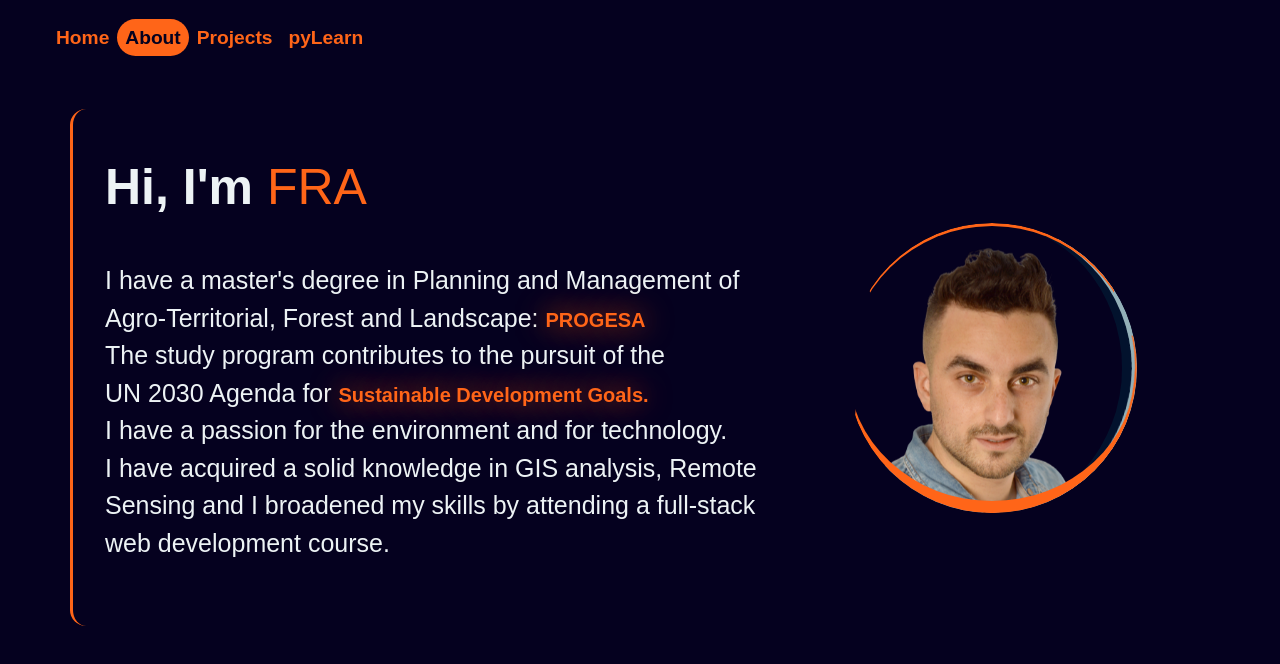
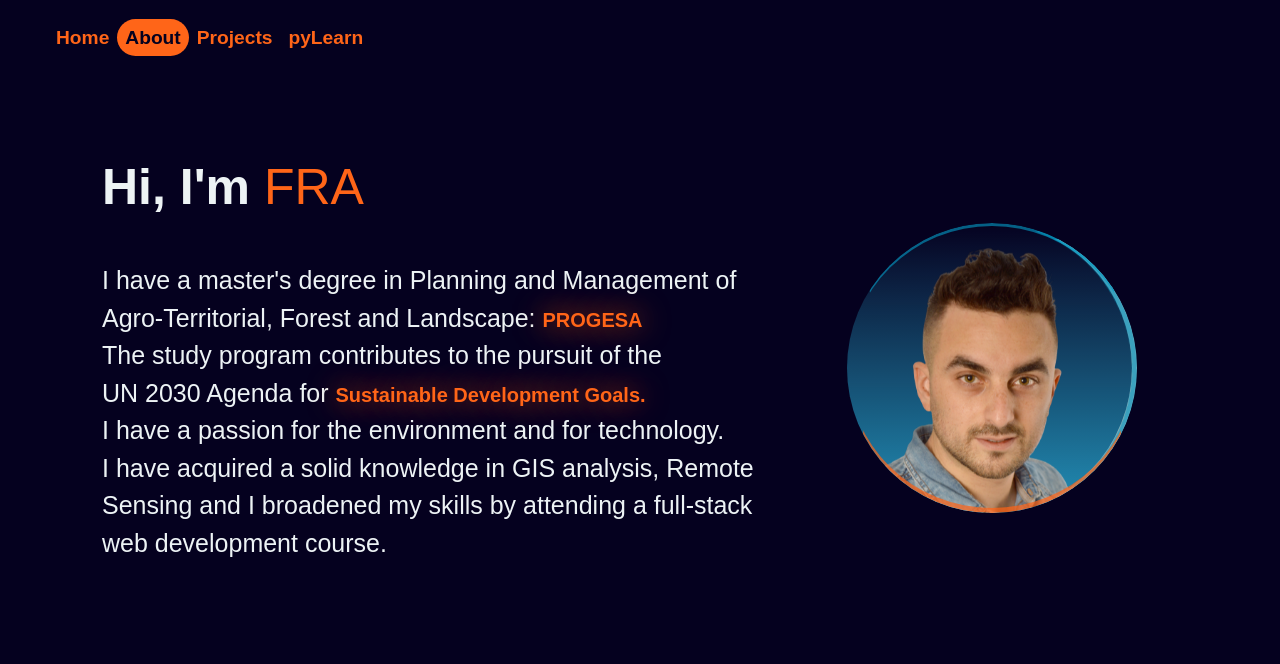
Before and after one commit to JungleKiosk/myRepo, a Vue app: page /about in a window 1280 px wide. Shown: the top 664 px of the page. Built offline with nearby package versions, Linux system fonts and the light colour scheme.

Commit message:
scss about: circle border_rotate

```diff
--- a/src/assets/scss/partials/_about.scss
+++ b/src/assets/scss/partials/_about.scss
@@ -66,15 +66,13 @@
     border: 5px solid transparent;
     overflow: hidden;
 
-    .border_rotate_1 {
+    .border_rotate_over1 {
         position: absolute;
         top: 0;
-        left: 0;
         width: 100%;
         height: 100%;
         border-radius: inherit;
-        border: 1px solid transparent;
-        border-top: 15px solid #02122d;
+        background: linear-gradient(90deg, transparent, rgba(46, 204, 248, 0.7)); /* Aggiungi sfumatura */
         animation: rotate 20s linear infinite, fade-out 5s ease forwards;
     }
 
@@ -87,6 +85,8 @@
             transform: rotate(360deg);
         }
     }
+
+
     .border_rotate_2 {
         position: absolute;
         top: 0;
@@ -117,8 +117,8 @@
         height: 100%;
         border-radius: inherit;
         border: 1px solid transparent;
-        border-top: 5px solid #93b0b8;
-        animation: rotate 18s linear infinite, fade-out 5s ease forwards;
+        border-top: 5px solid #0699c29f;
+        animation: rotate 22s linear infinite, fade-out 5s ease forwards;
     }
 
     @keyframes rotate {
@@ -140,8 +140,7 @@
         height: 100%;
         border-radius: inherit;
         border: 1px solid transparent;
-        border-top: 12px solid #ff6518;
-        border-bottom: 3px solid #ff6518;
+        border-top: 5px solid #ff6518b5;
         animation: rotate 10s linear infinite, fade-out 5s ease forwards;
     }
 
@@ -163,8 +162,8 @@
         height: 100%;
         border-radius: inherit;
         border: 1px solid transparent;
-        border-top: 3px solid #ff6518;
-        animation: rotateAntiClockwise 8s linear infinite, fade-out 5s ease forwards;
+        border-top: 3px solid #0699c29f;
+        animation: rotateAntiClockwise 5s linear infinite, fade-out 5s ease forwards;
 
     }
 
@@ -178,9 +177,6 @@
         }
     }
 }
-
-
-
 
 
 .fade-in {
@@ -198,7 +194,7 @@
     }
 }
 
-.bg_intro {
+/* .bg_intro {
     border-left: 3px solid transparent;
     animation: border-left-appear 2s 1000ms forwards;
 }
@@ -211,4 +207,4 @@
     to {
         border-left-color: #ff6518;
     }
-}
+} */
--- a/src/views/AboutView.vue
+++ b/src/views/AboutView.vue
@@ -68,16 +68,14 @@ function startTyping() {
 
                         <div class="circle">
                             <div class="inner-circle">
+                                <div class="border_rotate_over1"></div>
                                 <img class="fade-in" src="../assets/img/dec/me-no-bkg.png" alt="">
                             </div>
-                            <div class="border_rotate_1"></div>
+
                             <div class="border_rotate_2"></div>
                             <div class="border_rotate_3"></div>
                             <div class="border_rotate_4"></div>
                             <div class="border_rotate_5"></div>
-
-
-
                         </div>
 
 
```
